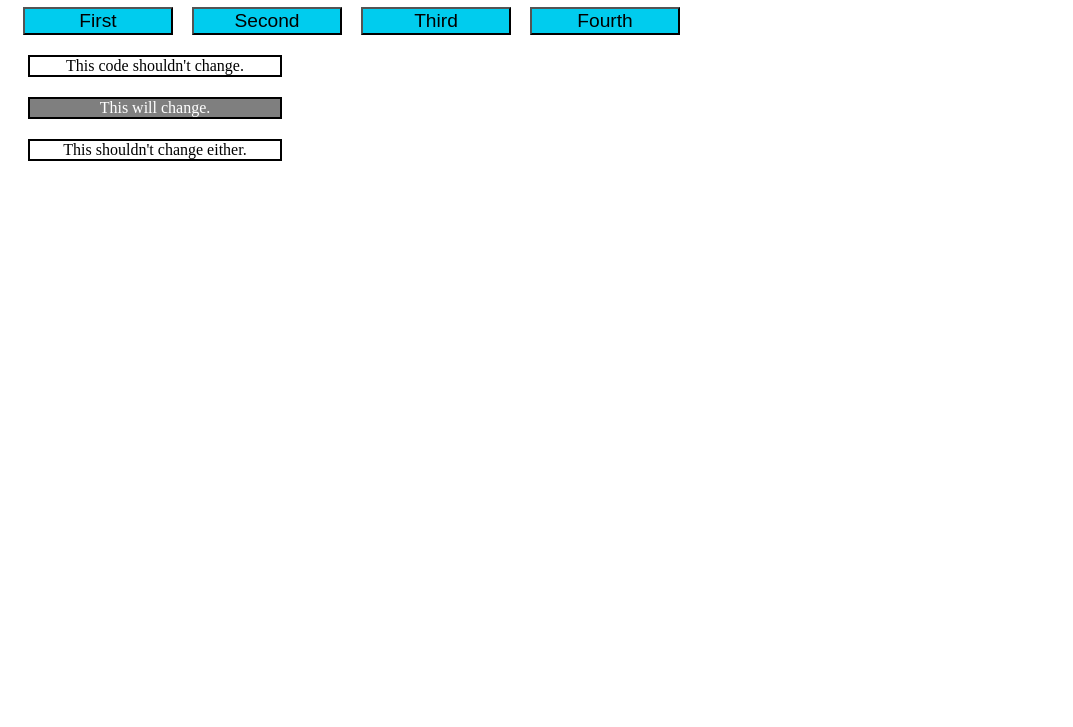
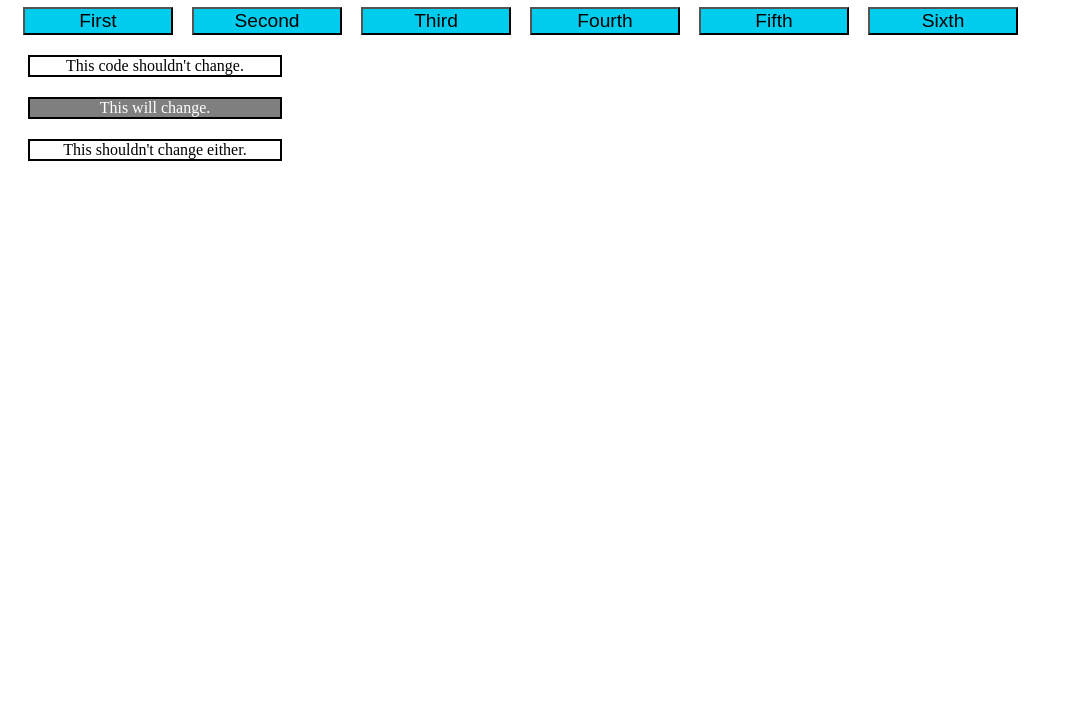
Before and after one commit to 3THEREAL/Cour.InteractWithJS, a plain HTML site: page mod-dom.html in a window 1280 px wide. Shown: the part 73-800 px from the top of the page, without its empty margins (0-1073 px from the left). Drawn offline with Linux system fonts and the light colour scheme.

Commit message:
modified:   mod-dom.html

```diff
--- a/mod-dom.html
+++ b/mod-dom.html
@@ -13,7 +13,10 @@
         <button onclick="document.getElementById('sup').innerHTML = 'Clicked Third Button';">Third</button>
         <button onclick="document.getElementById('sup').innerHTML = 'Clicked Fourth Button';">Fourth</button>
 
-        <p>This code shouldn't change.</p>
+        <button onclick="document.getElementById('nun').innerHTML = 'Fifth Button';">Fifth</button>
+        <button onclick="document.getElementById('nun').innerHTML = 'Sixth Button'">Sixth</button>
+
+        <p id="nun">This code shouldn't change.</p>
 
         <p id="stuff">This will change.</p>
 
```
